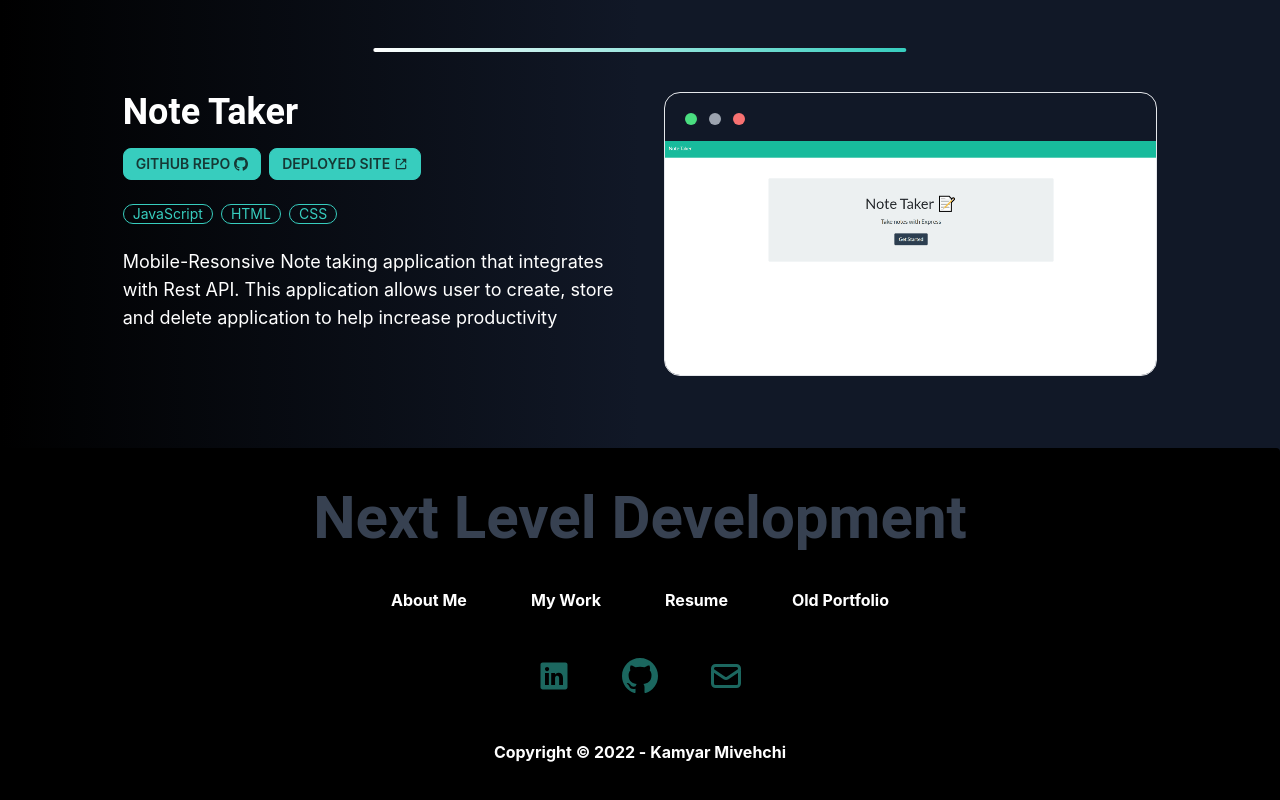
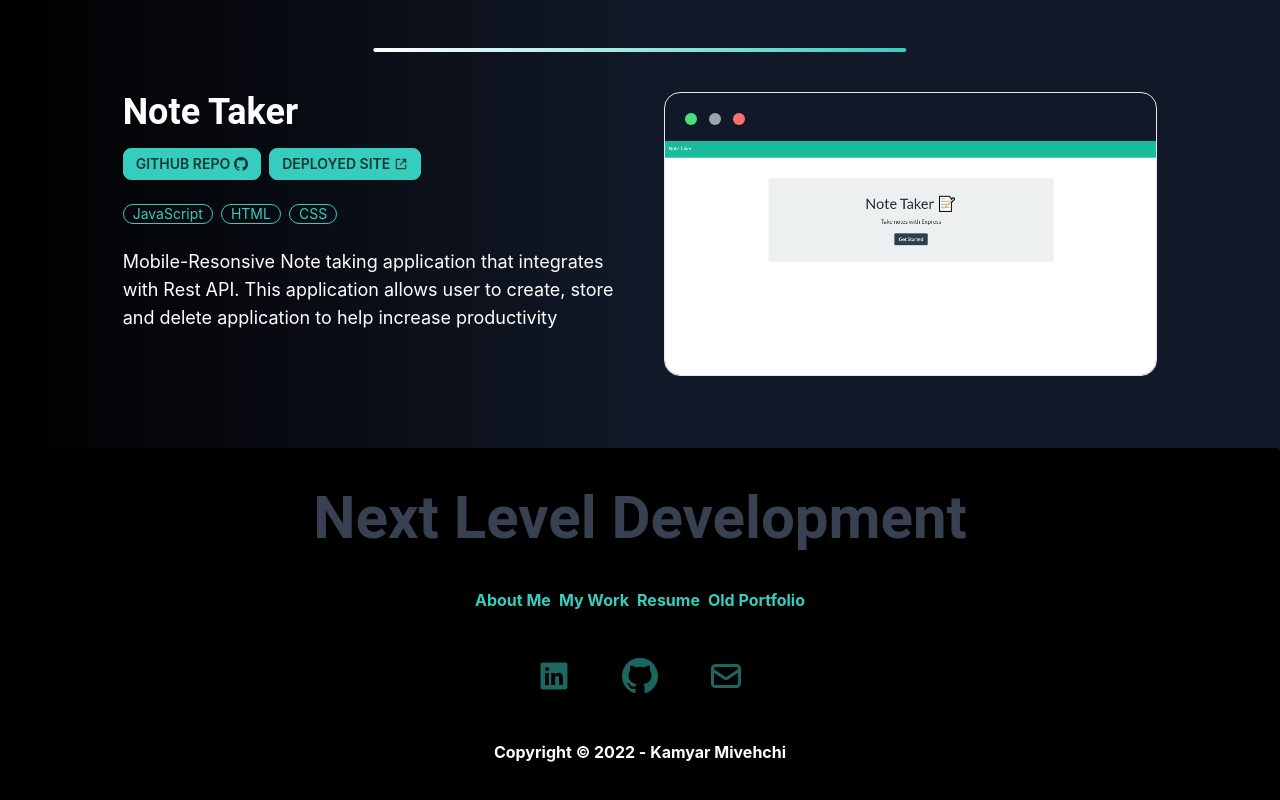
Before and after one commit to Kam-Mivehchi/Portfolio, a React (Create React App) app: page / in a window 1280 px wide. Shown: the part 4508-5308 px from the top of the page. Built offline with nearby package versions, Linux system fonts and the light colour scheme.

Commit message:
fix footer overflow

```diff
--- a/src/components/footer.js
+++ b/src/components/footer.js
@@ -10,13 +10,13 @@ const Footer = () => {
 
     return (
         <>
-            <footer className="footer footer-center p-10 bg-black  text-white font-bold rounded z-100 text-base">
+            <footer className="footer footer-center py-10 bg-black  text-white font-bold rounded z-100 text-base ">
                 <h1 className="text-6xl text-gray-700">{content.footer.tagline}</h1>
-                <div className="grid grid-flow-col gap-16">
+                <div className="grid grid-flow-col gap-max">
                     {content.nav.links.map(items => {
                         if (items.text === "Resume") {
                             return (
-                                <a className="link link-hover" target='_blank'
+                                <a className="link link-hover link-accent" target='_blank'
 
                                     rel="noopener noreferrer" href={items.link}>{items.text} </a>
                             )
@@ -25,11 +25,11 @@ const Footer = () => {
                         return (
 
                             <Link to={items.link} smooth={true} offset={-50}>
-                                <div className="link link-hover">{items.text}</div>
+                                <div className="link link-hover link-accent">{items.text}</div>
                             </Link>
                         )
                     })}
-                    <a className="link link-hover" target='_blank'
+                    <a className="link link-hover link-accent" target='_blank'
 
                         rel="noopener noreferrer" href='https://gallant-curie-2070df.netlify.app/'> Old Portfolio </a>
 
@@ -58,57 +58,5 @@ const Footer = () => {
 }
 
 
-// <footer className="page-footer font-small bg-info pt-4">
-
-//     <div className="container-fluid text-center text-md-left">
-
-//         <div className="row ">
-//             <div className="col-md-6   d-flex flex-column justify-content-between">
-//                 <div>
-
-//                     <h5 className="text-uppercase  ">{content.footer.tagline}</h5>
-//                 </div>
-//                 <div className="h-100 d-flex justify-content-center align-items-center">
-
-//                     <p className="">{content.nav.logo}</p>
-//                 </div>
-//             </div>
-
-//             <hr className="clearfix w-100 d-md-none pb-0" />
-//             <div className="col-md-3 mb-md-0 mb-3  ">
-//                 <h5 className="text-uppercase">Contact</h5>
-//                 <ul className="list-unstyled mt-5">
-//                     <li><h6>{content.footer.contact.name}</h6></li>
-//                     <li><p>{content.footer.contact.location}</p></li>
-
-//                     <li><a href={`mailto:${content.footer.contact.email}`}>{content.footer.contact.email}</a></li>
-
-
-//                 </ul>
-//             </div>
-//             <div className="col-md-3 mb-md-0 mb-3 ">
-//                 <h5 className="text-uppercase ">Project Live Links</h5>
-//                 <ul className="list-unstyled ">
-//                     {content.project.data.map((item) => {
-//                         return <li><a className="span-2" href={item.live}>{item.title}</a></li>
-//                     })}
-
-//                 </ul>
-//             </div>
-
-
-//         </div>
-
-//     </div >
-//     <div className=" gap-4 d-flex py-4 justify-content-center ">
-//         {content.footer.externLinks.map((items) => {
-//             return <a href={items.link}>{items.icon}</a>
-//         })}
-//     </div>
-//     <div className="footer-copyright text-center py-3 bg-secondary">© 2022 Copyright:
-//         <a href="https://kamyarmivehchi.com/">Kamyarmivehchi.com</a>
-//     </div>
-
-// </footer >
 
 export default Footer
```
